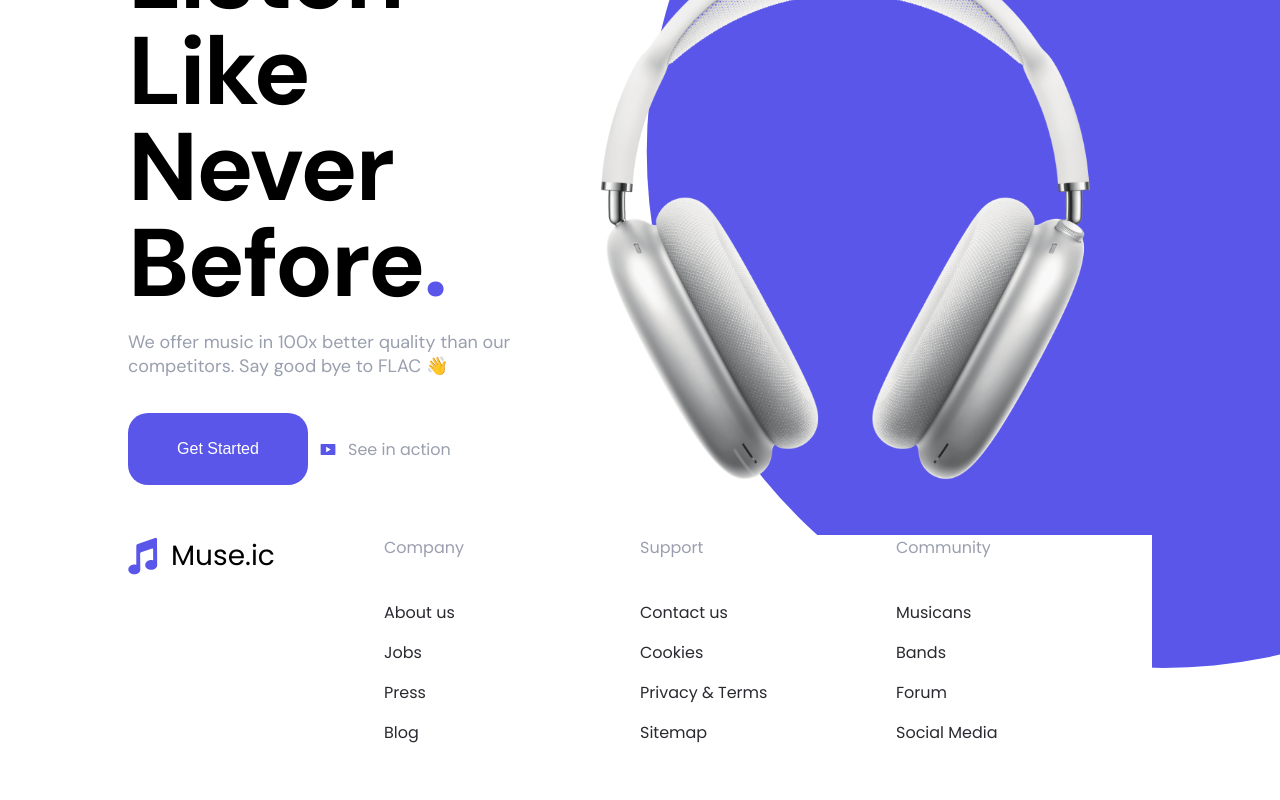
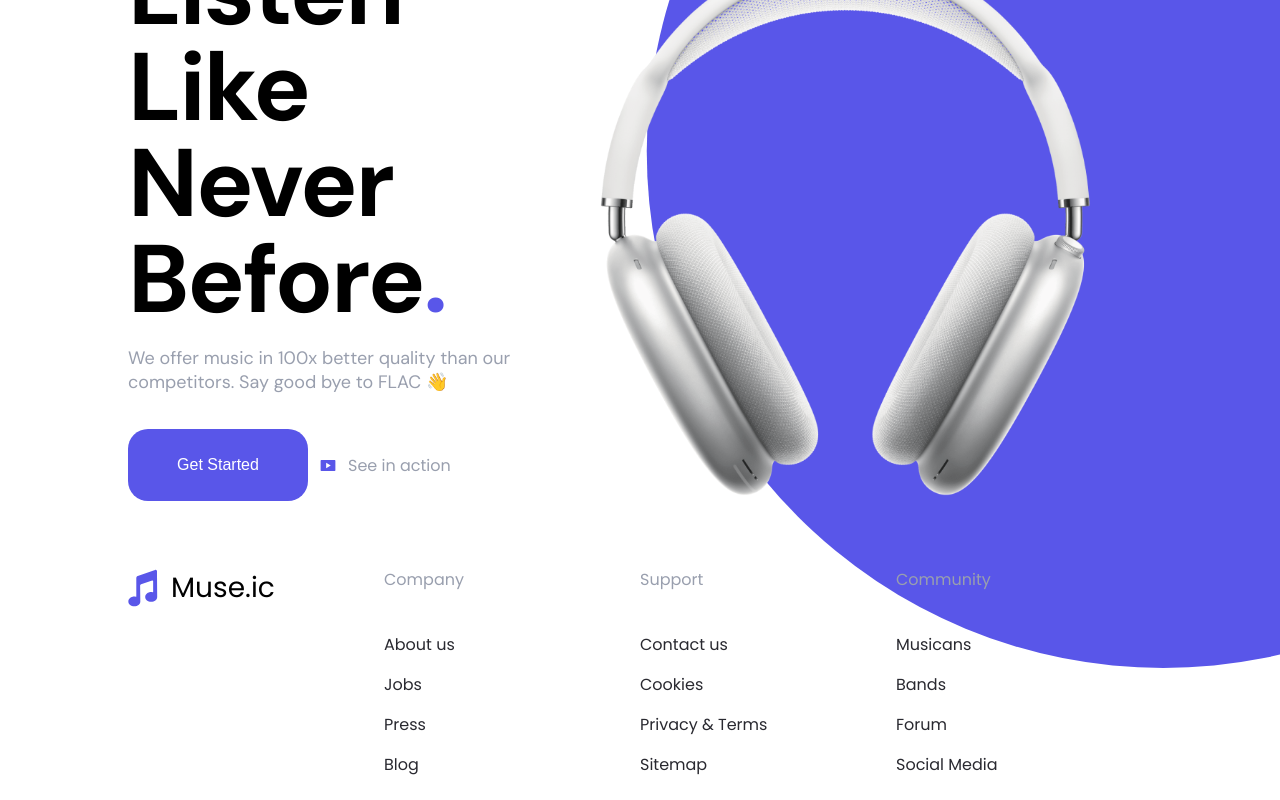
Before and after one commit to Osky772/landing-page-next-js, a Next.js app: page / in a window 1280 px wide. Shown: the part 232-1032 px from the top of the page. Before the commit the page ends 1000 px from the top, so only its background shows below. Built offline with nearby package versions, Linux system fonts and the light colour scheme.

Commit message:
refactor main wrapper to container
Container for plural and wrapper for singular

```diff
--- a/components/Footer.tsx
+++ b/components/Footer.tsx
@@ -1,15 +1,15 @@
 import React from 'react'
 import styled from 'styled-components'
 
+import MainContainer from './Container'
 import Logo from './Logo'
 import Link from './Link'
 
-const Container = styled.footer`
+const FooterContainer = styled.footer`
     display: flex;
     align-items: flex-start;
     jusitfy-items: spece-between;
     flex: 0 0 100%;
-    background-color: #fff;
 `
 export const FooterLinksContainer = styled.div`
     dispaly: flex;
@@ -19,7 +19,8 @@ export const FooterLinksContainer = styled.div`
 
 function Footer() {
     return (
-        <Container>
+        <MainContainer>
+            <FooterContainer>
                 <Logo />
                 <FooterLinksContainer>
                     <Link href="#">Company</Link>
@@ -42,7 +43,8 @@ function Footer() {
                     <Link href="#" dark>Forum</Link>
                     <Link href="#" dark>Social Media</Link>
                 </FooterLinksContainer>
-        </Container>
+            </FooterContainer>
+        </MainContainer>
     )
 }
 
--- a/components/Header.tsx
+++ b/components/Header.tsx
@@ -2,6 +2,7 @@ import React from 'react'
 import styled from 'styled-components'
 import Image from 'next/image'
 
+import MainContainer from './Container'
 import Logo from './Logo'
 import Link from './Link'
 import CTAButton from './CTAButton'
@@ -25,12 +26,10 @@ const HeaderMenu = styled.ul`
 
 function Header() {
     return (
+        <MainContainer>
             <HeaderContainer>
-
                 <LeftSide>
-
                     <Logo />
-
                     <nav>
                         <HeaderMenu>
                             <Link href="#">Features</Link>
@@ -46,16 +45,14 @@ function Header() {
                             </Link>
                         </HeaderMenu>
                     </nav>
-
                 </LeftSide>
-
                 <RightSide>
                     <CTAButton>
                         Get Started
                     </CTAButton>
                 </RightSide>
-
             </HeaderContainer>
+        </MainContainer>
     )
 }
 
--- a/components/Hero.tsx
+++ b/components/Hero.tsx
@@ -1,14 +1,16 @@
 import React from 'react'
 import styled from 'styled-components'
+import Image from 'next/image'
+
+import MainContainer from './Container'
 import CTAButton from './CTAButton'
 import Link from './Link'
-import Image from 'next/image'
 
-const HeroWrapper = styled.div`
+const HeroContainer = styled.div`
     display: flex;
     margin: 50px 0;
 `
-const HeroTextWrapper = styled.div`
+const HeroTextContainer = styled.div`
     display: flex;
     flex: 40%;
     flex-wrap: wrap;
@@ -45,8 +47,9 @@ const CirceImageWrapper = styled.div`
 
 function Hero() {
     return (
-        <HeroWrapper>
-            <HeroTextWrapper>
+        <MainContainer>
+            <HeroContainer>
+                <HeroTextContainer>
                     <Title>
                         Listen Like Never Before<TitleDot>.</TitleDot>
                     </Title>
@@ -64,7 +67,7 @@ function Hero() {
                         />
                             See in action
                     </Link>
-            </HeroTextWrapper>
+                </HeroTextContainer>
 
                 <HeroImageWrapper>
                     <Image
@@ -78,10 +81,10 @@ function Hero() {
                     <Image
                         src="/circle.svg"
                         layout="fill"
-                    // objectFit="contain"
                     />
                 </CirceImageWrapper>
-        </HeroWrapper>
+            </HeroContainer>
+        </MainContainer>
     )
 }
 
--- a/pages/_app.tsx
+++ b/pages/_app.tsx
@@ -24,7 +24,8 @@ const theme = {
   colors: {
     primary: '#5956E9',
     secondary: '#999FAE',
-    darkText: '#292930'
+    darkText: '#292930',
+    darkBackground: '#27272E'
   },
   fontSizes: {
     links: '16px',
--- a/pages/index.tsx
+++ b/pages/index.tsx
@@ -1,5 +1,4 @@
 import Head from 'next/head'
-import Wrapper from '../components/Wrapper';
 import Header from '../components/Header';
 import Hero from '../components/Hero';
 import Footer from '../components/Footer'
@@ -13,13 +12,11 @@ export default function Home() {
         <link rel="icon" href="/favicon.ico" />
       </Head>
 
-      <Wrapper>
-        <Header />
-        <main>
+      <Header />
+      <main>
           <Hero />
         </main>
-        <Footer />
-      </Wrapper>
+      <Footer />
     </>
   )
 }
```
Also changed, not shown: components/Container.tsx (renamed from components/wrapper.tsx). Lines whose indentation alone changed are shown as unchanged.
